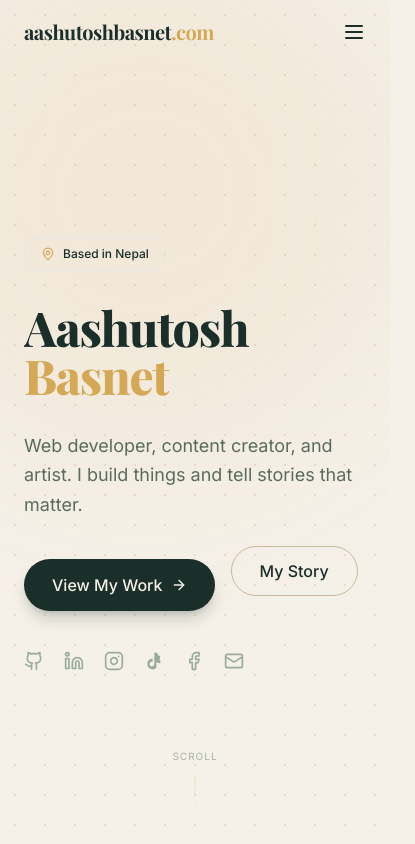
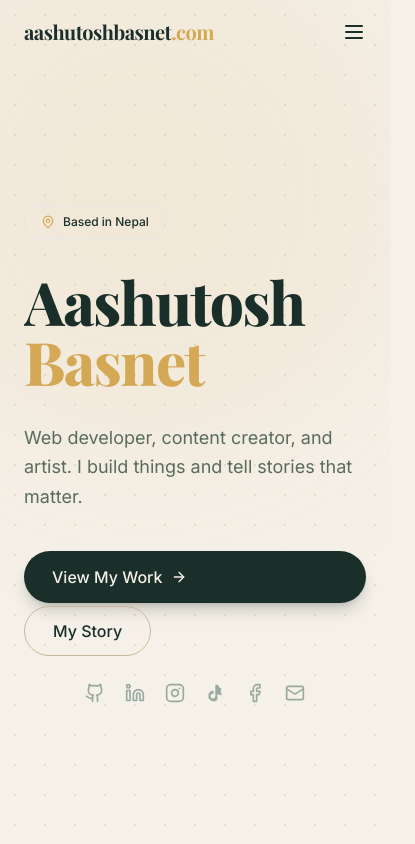
Before and after one commit to MaulikI8/aashutoshportfolio, a Next.js app: page / in a window 390 px wide. Shown: the top 844 px of the page, 415 px wide, since content can reach past the window. Built offline with nearby package versions, Linux system fonts and the light colour scheme.

Commit message:
Complete mobile responsiveness fixes across all devices

```diff
--- a/app/page.tsx
+++ b/app/page.tsx
@@ -198,11 +198,11 @@ function Nav() {
     <>
       <motion.nav initial={{ y: -24, opacity: 0 }} animate={{ y: 0, opacity: 1 }} transition={{ duration: 0.6, ease: [0.33, 1, 0.68, 1] }}
         className={`fixed top-0 inset-x-0 z-50 transition-all duration-500 ${scrolled ? 'bg-transparent backdrop-blur-md' : 'bg-transparent'}`}>
-        <div className="max-w-6xl mx-auto px-6 flex items-center justify-between h-16">
+        <div className="max-w-7xl mx-auto px-6 flex items-center justify-between h-16">
           <a href="#hero" className={`font-bold text-xl tracking-tight transition-colors duration-300 ${tColor}`} style={{ fontFamily: 'var(--font-playfair)' }}>
             aashutoshbasnet<span className="text-[#d4a855]">.com</span>
           </a>
-          <div className="hidden md:flex items-center gap-8">
+          <div className="hidden lg:flex items-center gap-8">
             {NAV.map(item => {
               const isActive = active === item.href.slice(1)
               return (
@@ -215,7 +215,7 @@ function Nav() {
             })}
             <Mag href="mailto:aashutoshbasnet2063@gmail.com" className={`px-5 py-2 text-sm font-medium rounded-full transition-colors duration-300 ${onDark ? 'bg-[#d4a855] text-[#1a2e2a] hover:bg-[#c8b99a]' : 'bg-[#1a2e2a] text-[#f5f0e8] hover:bg-[#243d38]'}`}>Hire Me</Mag>
           </div>
-          <button className={`md:hidden transition-colors duration-300 ${tColor}`} onClick={() => setOpen(!open)}>
+          <button className={`lg:hidden transition-colors duration-300 ${tColor}`} onClick={() => setOpen(!open)}>
             {open ? <X className="w-6 h-6" /> : <Menu className="w-6 h-6" />}
           </button>
         </div>
@@ -223,7 +223,7 @@ function Nav() {
       <AnimatePresence>
         {open && (
           <motion.div initial={{ opacity: 0, y: -12 }} animate={{ opacity: 1, y: 0 }} exit={{ opacity: 0, y: -12 }} transition={{ duration: 0.2 }}
-            className="fixed top-16 inset-x-0 z-40 bg-[#f5f0e8]/95 backdrop-blur-md border-b border-[#e8e0d0] py-5 px-6 md:hidden">
+            className="fixed top-16 inset-x-0 z-40 bg-[#f5f0e8]/95 backdrop-blur-md border-b border-[#e8e0d0] py-5 px-6 lg:hidden">
             {NAV.map(item => (
               <a key={item.label} href={item.href} onClick={() => setOpen(false)}
                 className="block text-[#1a2e2a] font-medium py-3 border-b border-[#e8e0d0] last:border-0 text-sm">{item.label}</a>
@@ -244,15 +244,15 @@ function Hero() {
       <div className="absolute inset-0 pointer-events-none" style={{ backgroundImage: 'radial-gradient(circle, #c8b99a 1px, transparent 1px)', backgroundSize: '30px 30px', opacity: 0.35 }} />
       <div className="absolute top-[-8%] right-[-4%] w-[520px] h-[520px] rounded-full bg-[#d4a855]/10 blur-[90px] pointer-events-none" />
       <div className="absolute bottom-[-8%] left-[-4%] w-[420px] h-[420px] rounded-full bg-[#1a2e2a]/8 blur-[90px] pointer-events-none" />
-      <motion.div style={{ y }} className="max-w-6xl w-full z-10">
-        <div className="grid grid-cols-1 lg:grid-cols-2 gap-16 items-center">
+      <motion.div style={{ y }} className="max-w-7xl w-full z-10">
+        <div className="grid grid-cols-1 lg:grid-cols-2 gap-12 items-center">
           <div>
             <motion.div initial={{ opacity: 0, y: 16 }} animate={{ opacity: 1, y: 0 }} transition={{ duration: 0.6 }}
               className="inline-flex items-center gap-2 px-4 py-2 rounded-full bg-[#1a2e2a]/8 border border-[#1a2e2a]/12 text-[#1a2e2a] text-xs font-medium mb-8">
               <MapPin className="w-3.5 h-3.5 text-[#d4a855]" /> Based in Nepal
             </motion.div>
             <motion.div initial={{ opacity: 0, scale: 0.95 }} animate={{ opacity: 1, scale: 1 }} transition={{ duration: 1, ease: [0.22, 1, 0.36, 1] }} className="mb-8">
-              <h1 className="text-5xl sm:text-7xl md:text-8xl font-black text-[#1a2e2a] tracking-tight leading-none" style={{ fontFamily: 'var(--font-playfair)' }}>
+              <h1 className="text-6xl sm:text-8xl md:text-9xl font-black text-[#1a2e2a] tracking-tight leading-none" style={{ fontFamily: 'var(--font-playfair)' }}>
                 <span className="block" style={{ overflow: 'hidden' }}>
                   <motion.span className="block" initial={{ y: '110%' }} animate={{ y: 0 }} transition={{ duration: 0.7, delay: 0.2, ease: [0.33, 1, 0.68, 1] }}>Aashutosh</motion.span>
                 </span>
@@ -262,10 +262,10 @@ function Hero() {
               </h1>
             </motion.div>
             <motion.p initial={{ opacity: 0, y: 16 }} animate={{ opacity: 1, y: 0 }} transition={{ duration: 0.6, delay: 0.48 }}
-              className="text-[#5a6b5e] text-lg md:text-xl leading-relaxed mb-10 max-w-2xl">
+              className="text-[#5a6b5e] text-lg md:text-2xl leading-relaxed mb-10 max-w-3xl">
               Web developer, content creator, and artist. I build things and tell stories that matter.
             </motion.p>
-            <motion.div initial={{ opacity: 0, y: 16 }} animate={{ opacity: 1, y: 0 }} transition={{ duration: 0.6, delay: 0.58 }} className="flex flex-wrap gap-4">
+            <motion.div initial={{ opacity: 0, y: 16 }} animate={{ opacity: 1, y: 0 }} transition={{ duration: 0.6, delay: 0.58 }} className="flex flex-col sm:flex-row gap-4">
               <Mag href="#projects" className="px-7 py-3.5 bg-[#1a2e2a] text-[#f5f0e8] font-medium rounded-full hover:bg-[#243d38] transition-colors flex items-center gap-2 group shadow-lg shadow-[#1a2e2a]/20">
                 View My Work <ArrowRight className="w-4 h-4 group-hover:translate-x-0.5 transition-transform" />
               </Mag>
@@ -273,7 +273,7 @@ function Hero() {
                 My Story
               </Mag>
             </motion.div>
-            <motion.div initial={{ opacity: 0 }} animate={{ opacity: 1 }} transition={{ delay: 0.8 }} className="flex items-center gap-5 mt-10">
+            <motion.div initial={{ opacity: 0 }} animate={{ opacity: 1 }} transition={{ delay: 0.8 }} className="flex items-center justify-center lg:justify-start gap-5 mt-10">
               {[
                 { href: 'https://github.com/aashutoshbasnetdotcom/', Icon: Github },
                 { href: 'https://www.linkedin.com/in/aashutoshbasnet/', Icon: Linkedin },
@@ -309,7 +309,7 @@ function Hero() {
         </div>
       </motion.div>
       <motion.div initial={{ opacity: 0 }} animate={{ opacity: 1 }} transition={{ delay: 1.4 }}
-        className="absolute bottom-8 left-1/2 -translate-x-1/2 flex flex-col items-center gap-2 text-[#a8b4aa] text-[10px] uppercase tracking-widest">
+        className="absolute bottom-8 left-1/2 -translate-x-1/2 hidden sm:flex flex-col items-center gap-2 text-[#a8b4aa] text-[10px] uppercase tracking-widest">
         <span>Scroll</span>
         <motion.div animate={{ scaleY: [1, 0.4, 1], opacity: [0.4, 1, 0.4] }} transition={{ duration: 1.8, repeat: Infinity }}
           className="w-px h-10 bg-gradient-to-b from-[#d4a855]/60 to-transparent" />
@@ -329,7 +329,7 @@ function Identity() {
   ]
   return (
     <section id="about" className="py-28 px-6">
-      <div className="max-w-6xl mx-auto">
+      <div className="max-w-7xl mx-auto">
         <div className="grid grid-cols-1 lg:grid-cols-2 gap-16 items-start">
           <div className="lg:sticky lg:top-24">
             <motion.p initial={{ opacity: 0 }} whileInView={{ opacity: 1 }} viewport={{ once: true }}
@@ -395,10 +395,10 @@ function Mission() {
   ]
   return (
     <section id="mission" className="py-28 px-6 bg-[#1a2e2a]" data-dark>
-      <div className="max-w-6xl mx-auto">
+      <div className="max-w-7xl mx-auto">
         <motion.p initial={{ opacity: 0 }} whileInView={{ opacity: 1 }} viewport={{ once: true }}
           className="text-[#d4a855] text-xs font-mono uppercase tracking-widest mb-6">What I Stand For</motion.p>
-        <h2 className="text-2xl md:text-5xl font-bold text-[#f5f0e8] mb-14 max-w-4xl leading-tight" style={{ fontFamily: 'var(--font-playfair)' }}>
+        <h2 className="text-2xl md:text-6xl font-bold text-[#f5f0e8] mb-14 max-w-5xl leading-tight" style={{ fontFamily: 'var(--font-playfair)' }}>
           <Reveal>Building technology and content that help ideas reach people and create real impact.</Reveal>
         </h2>
 
@@ -501,7 +501,7 @@ function Education() {
 function WhatIBuild() {
   return (
     <section id="services" className="py-28 px-6 bg-[#f0ebe0]">
-      <div className="max-w-6xl mx-auto">
+      <div className="max-w-7xl mx-auto">
         <motion.p initial={{ opacity: 0 }} whileInView={{ opacity: 1 }} viewport={{ once: true }}
           className="text-[#d4a855] text-xs font-mono uppercase tracking-widest mb-4">Capabilities</motion.p>
         <h2 className="text-3xl md:text-5xl font-bold text-[#1a2e2a] tracking-tight mb-4" style={{ fontFamily: 'var(--font-playfair)' }}>
@@ -604,7 +604,7 @@ function ProjectCard({ p, i }: { p: typeof PROJECTS[0]; i: number }) {
 function Projects() {
   return (
     <section id="projects" className="py-28 px-6 bg-[#1a2e2a]" data-dark>
-      <div className="max-w-6xl mx-auto">
+      <div className="max-w-7xl mx-auto">
         <motion.p initial={{ opacity: 0 }} whileInView={{ opacity: 1 }} viewport={{ once: true }}
           className="text-[#d4a855] text-xs font-mono uppercase tracking-widest mb-4">Selected Work</motion.p>
         <h2 className="text-3xl md:text-5xl font-bold text-[#f5f0e8] mb-4" style={{ fontFamily: 'var(--font-playfair)' }}>
@@ -672,7 +672,7 @@ function Contact() {
 function Footer() {
   return (
     <footer className="bg-[#1a2e2a] pt-20 pb-10 px-6" data-dark>
-      <div className="max-w-6xl mx-auto">
+      <div className="max-w-7xl mx-auto">
         <div className="grid grid-cols-1 md:grid-cols-4 gap-10 mb-14">
           {/* Brand */}
           <div className="md:col-span-2">
@@ -947,7 +947,7 @@ function MusicVideo() {
 export default function Portfolio() {
   useLenis()
   return (
-    <main className="bg-[#f5f0e8] min-h-screen text-[#1a2e2a]">
+    <main className="bg-[#f5f0e8] min-h-screen text-[#1a2e2a] overflow-x-hidden">
       <CustomCursor />
       <Nav />
       <Hero />
```
Also changed, not shown: 1 other file (tests, documents, lock files or other folders).
